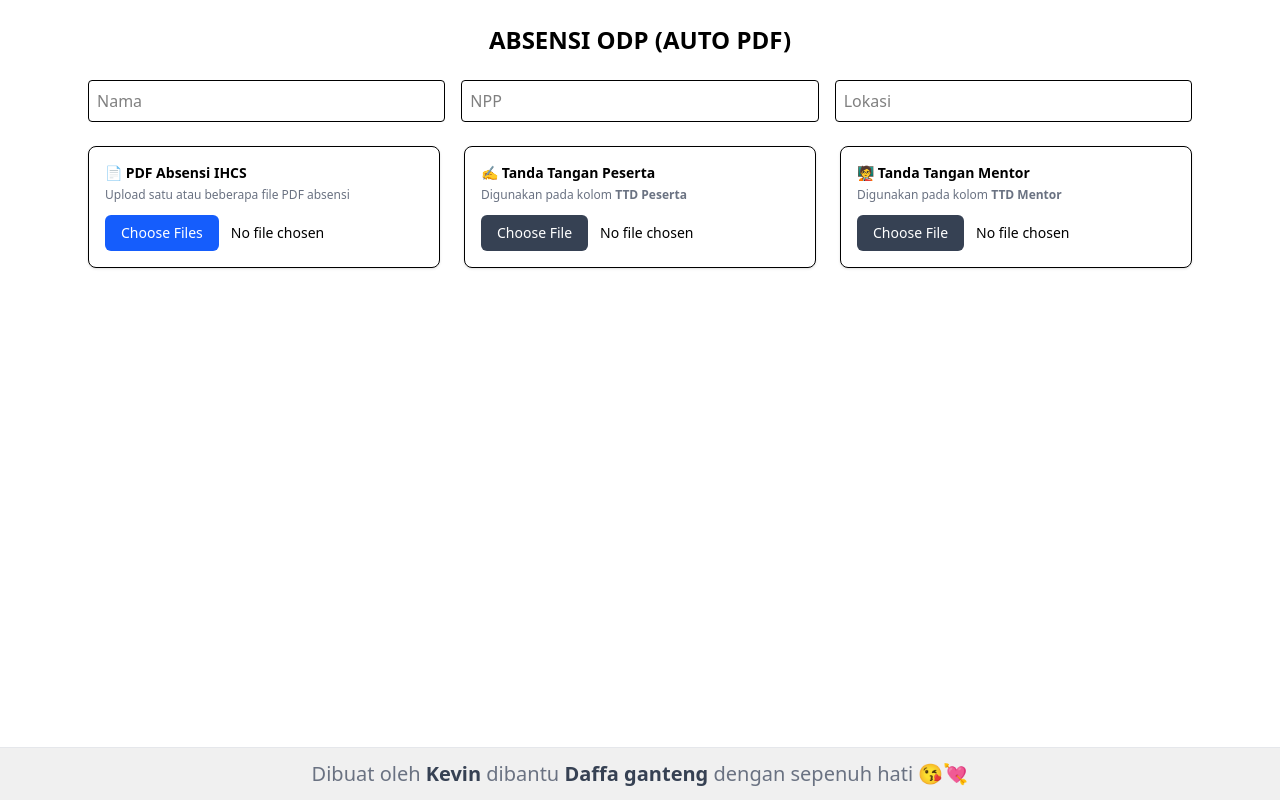
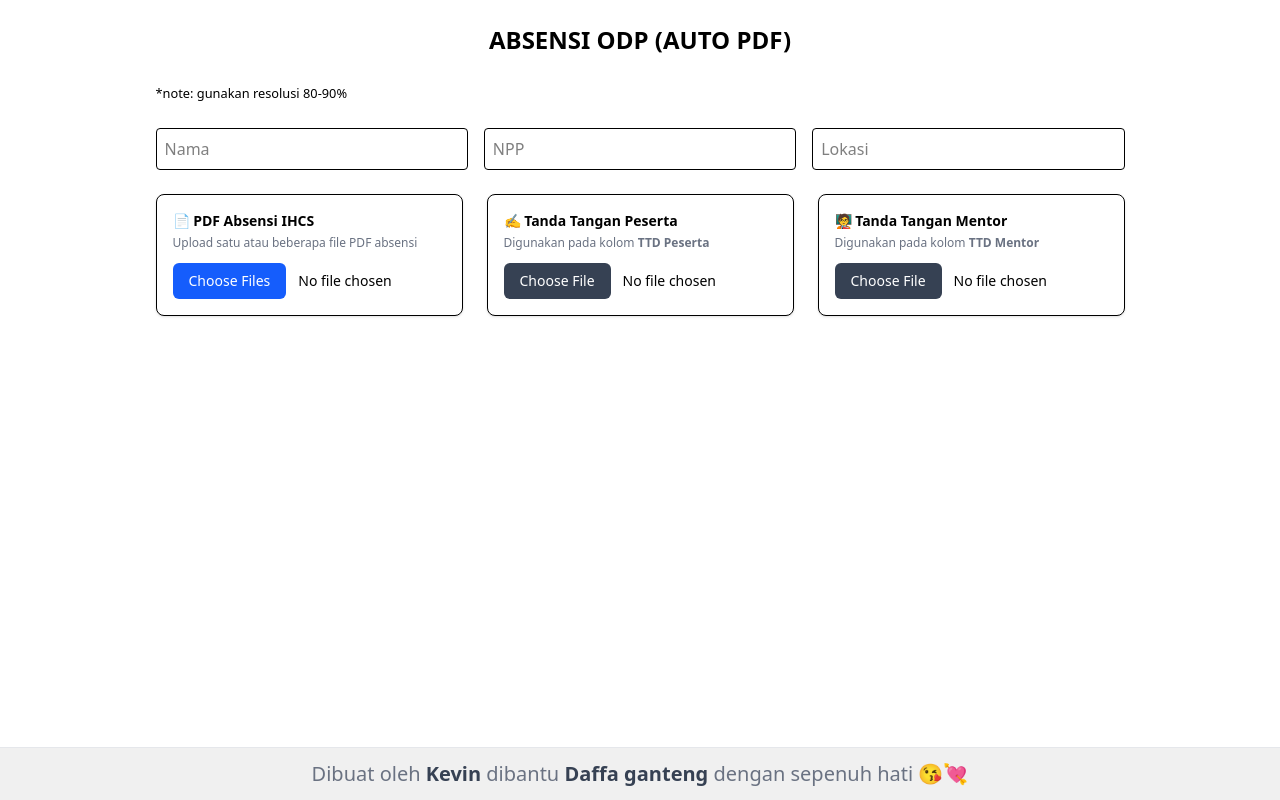
Before and after one commit to KipinKepin/AbsenManualSucks, a React (Vite) app: page / in a window 1280 px wide. Built offline with nearby package versions, Linux system fonts and the light colour scheme.

Commit message:
update: fixing ui

```diff
--- a/src/App.jsx
+++ b/src/App.jsx
@@ -4,7 +4,7 @@ import "./index.css";
 import Footer from "./Footer";
 const App = () => {
   return (
-    <div>
+    <div className="flex flex-col justify-between min-h-screen">
       <FormManualSucks />
       <Footer />
     </div>
--- a/src/Footer.jsx
+++ b/src/Footer.jsx
@@ -2,10 +2,11 @@ import React from "react";
 
 const Footer = () => {
   return (
-    <footer className="fixed bottom-0 left-0 w-full bg-[#f0f0f0] border-t border-gray-200 py-3">
+    <footer className="bottom-0 left-0 w-full bg-[#f0f0f0] border-t border-gray-200 py-3">
       <p className="text-center text-xl text-gray-500">
         Dibuat oleh <span className="font-semibold text-gray-700">Kevin</span>{" "}
-        dibantu <span className="font-semibold text-gray-700">Daffa ganteng</span>{" "}
+        dibantu{" "}
+        <span className="font-semibold text-gray-700">Daffa ganteng</span>{" "}
         dengan sepenuh hati 😘💘
       </p>
     </footer>
--- a/src/FormManualSucks.jsx
+++ b/src/FormManualSucks.jsx
@@ -505,7 +505,11 @@ const FormManualSucks = () => {
           children: [
             new Paragraph({
               children: [
-                new TextRun({ text: "ABSENSI ISTE ODP 326", bold: true, size: 28 }),
+                new TextRun({
+                  text: "ABSENSI ISTE ODP 326",
+                  bold: true,
+                  size: 28,
+                }),
               ],
               alignment: AlignmentType.CENTER,
               spacing: { after: 300 },
@@ -546,8 +550,9 @@ const FormManualSucks = () => {
       <h1 className="text-2xl font-bold mb-6 text-center">
         ABSENSI ODP (AUTO PDF)
       </h1>
+      <small>*note: gunakan resolusi 80-90%</small>
 
-      <div className="grid grid-cols-3 gap-4 mb-6">
+      <div className="grid grid-cols-3 gap-4 my-6">
         <input
           value={nama}
           onChange={(e) => setNama(e.target.value)}
```
